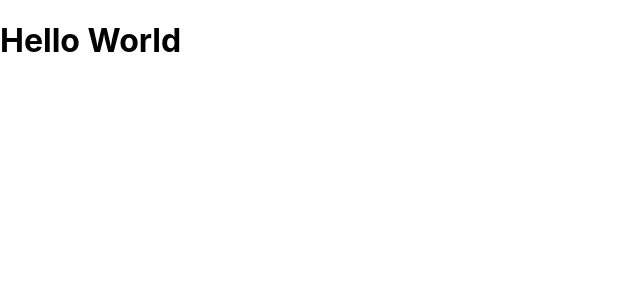
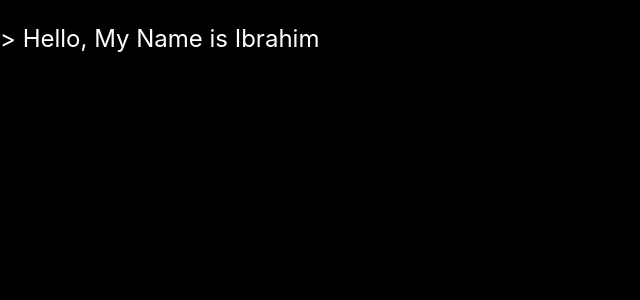
Before and after one commit to ibrahim-io/portfolio-app, a React (Create React App) app: page / in a window 1280 px wide. Shown: the top 300 px of the page, without its empty margins (0-640 px from the left). Built offline with nearby package versions, Linux system fonts and the light colour scheme.

Commit message:
feat: Added command line styling.

```diff
--- a/package.json
+++ b/package.json
@@ -8,7 +8,8 @@
     "@testing-library/user-event": "^13.5.0",
     "react": "^18.2.0",
     "react-dom": "^18.2.0",
-    "react-scripts": "5.0.1",
+    "react-scripts": "^5.0.1",
+    "typewriter-effect": "^2.19.0",
     "web-vitals": "^2.1.4"
   },
   "scripts": {
--- a/src/App.js
+++ b/src/App.js
@@ -1,7 +1,15 @@
 
 const App = () => {
+  const introduction = [ '> Hello, My Name is Ibrahim',
+                '> I’m currently a studying Computer Science at Imperial College London',
+                '> I’ve worked with a lot of languages over the years and here is a showcase of ...',
+                '> Things I have learnt',
+                '> Type ‘next’ in the command line to continue....']
+
   return (
-    <h1>Hello World</h1>
+    <div>
+      <p>{introduction[0]}</p>
+    </div>
   );
 }
 
--- a/src/index.css
+++ b/src/index.css
@@ -1,3 +1,4 @@
+
 body {
   margin: 0;
   font-family: 'Ubuntu Mono', -apple-system, BlinkMacSystemFont, 'Segoe UI', 'Roboto', 'Oxygen',
@@ -5,9 +6,7 @@ body {
     sans-serif;
   -webkit-font-smoothing: antialiased;
   -moz-osx-font-smoothing: grayscale;
+  background-color: black;
+  color: white;
+  font-size: 1.5em;
 }
-
-code {
-  font-family: source-code-pro, Menlo, Monaco, Consolas, 'Courier New',
-    monospace;
-}
```
Also changed, not shown: 1 other file (tests, documents, lock files or other folders).
